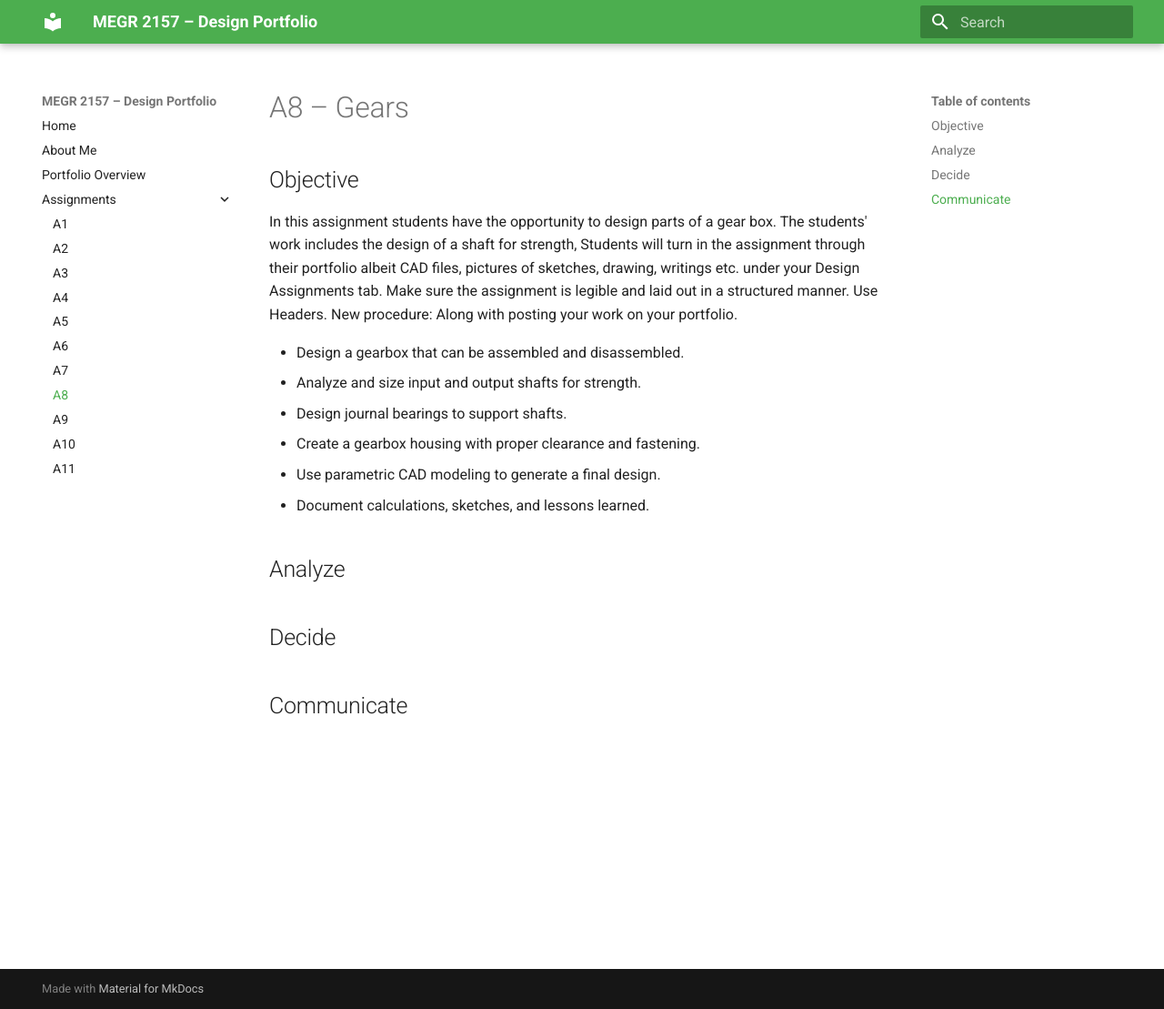
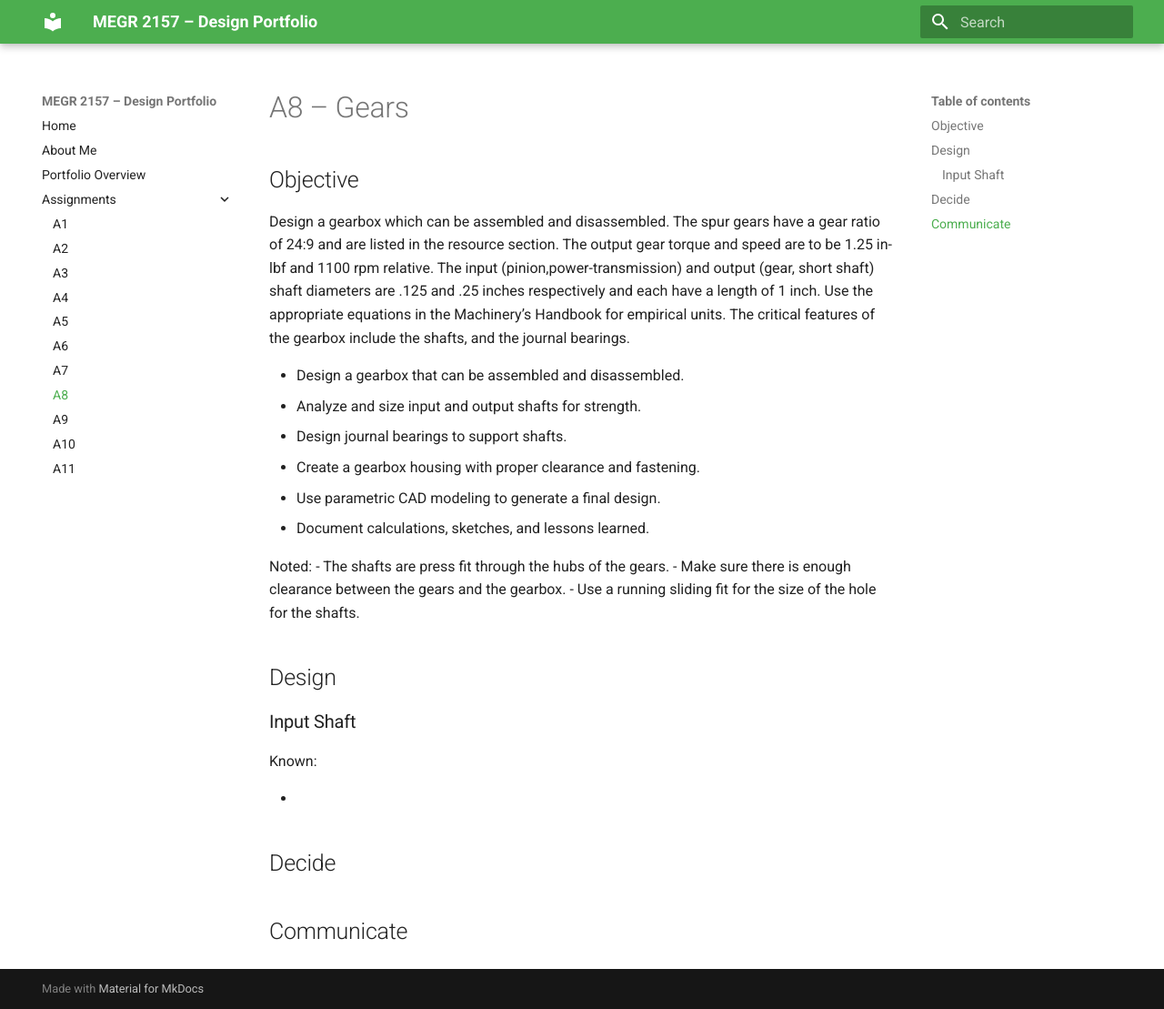
Before and after one commit to SanjayKashyap24/design-projects-portfolio, an MkDocs documentation site: the page built from docs/assignments/A08/index.md, in a window 1280 px wide and 1109 px high. Shown: the whole window at 91% size. Built offline with MkDocs 1.6.1 and Material for MkDocs 9.7.7, drawn with Linux system fonts in a browser that asks for light colours.

Commit message:
Revise A8 assignment objectives and design criteria
Updated the assignment details for A8, including objectives and design requirements for the gearbox.

```diff
--- a/docs/assignments/A08/index.md
+++ b/docs/assignments/A08/index.md
@@ -1,7 +1,7 @@
 # A8 – Gears
 
 ## Objective
-In this assignment students have the opportunity to design parts of a gear box. The students' work includes the design of a shaft for strength, Students will turn in the assignment through their portfolio albeit CAD files, pictures of sketches, drawing, writings etc. under your Design Assignments tab. Make sure the assignment is legible and laid out in a structured manner. Use Headers. New procedure: Along with posting your work on your portfolio.
+Design a gearbox which can be assembled and disassembled. The spur gears have a gear ratio of 24:9 and are listed in the resource section. The output gear torque and speed are to be 1.25 in-lbf and 1100 rpm relative. The input (pinion,power-transmission) and output (gear, short shaft) shaft diameters are .125 and .25 inches respectively and each have a length of 1 inch. Use the appropriate equations in the Machinery’s Handbook for empirical units. The critical features of the gearbox include the shafts, and the journal bearings.
 
 - Design a gearbox that can be assembled and disassembled.
 - Analyze and size input and output shafts for strength.
@@ -10,8 +10,17 @@ In this assignment students have the opportunity to design parts of a gear box.
 - Use parametric CAD modeling to generate a final design.
 - Document calculations, sketches, and lessons learned.
 
-## Analyze
+Noted:
+- The shafts are press fit through the hubs of the gears.
+- Make sure there is enough clearance between the gears and the gearbox.
+- Use a running sliding fit for the size of the hole for the shafts.
 
+## Design
+
+### Input Shaft
+Known:
+
+-
 
 ## Decide
 
```
